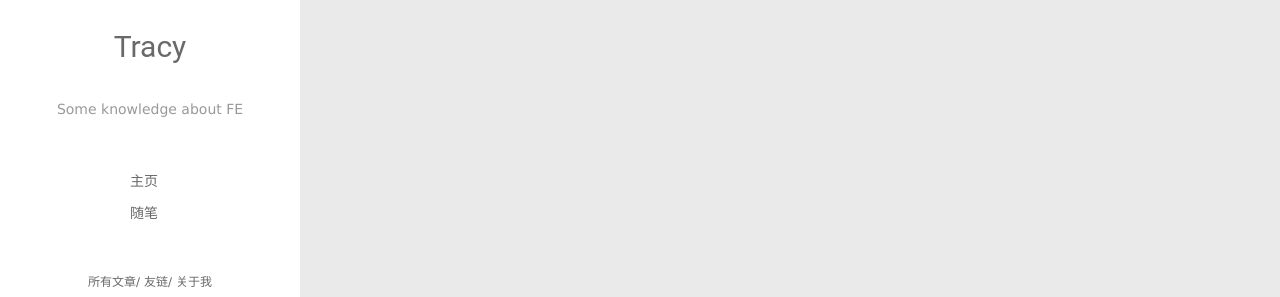
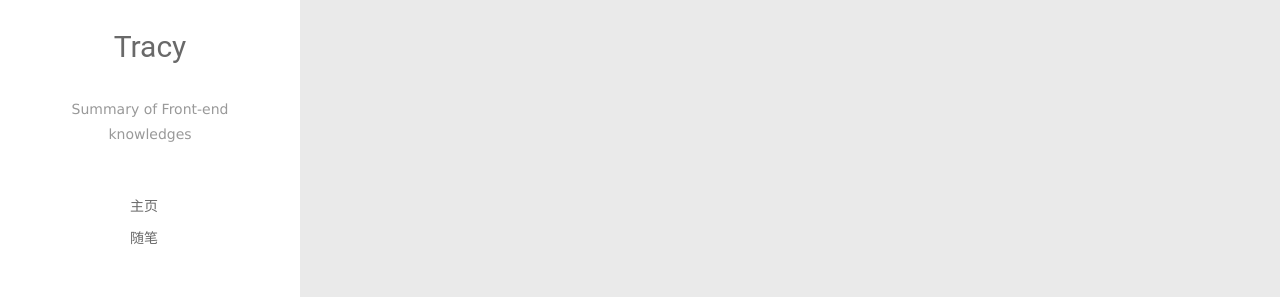
Before and after one commit to Tracy516/Tracy516.github.io, a plain HTML site: page archives/2017/11/index.html in a window 1280 px wide. Shown: the part 243-540 px from the top of the page. Drawn offline with Linux system fonts and the light colour scheme; no server answers.

Commit message:
Site updated: 2017-11-09 13:39:24

```diff
--- a/archives/2017/11/index.html
+++ b/archives/2017/11/index.html
@@ -8,16 +8,16 @@
   <link rel="dns-prefetch" href="http://tmac.com">
   <title>Archives: 2017/11 | Tracy&#39;s Blog</title>
   <meta name="viewport" content="width=device-width, initial-scale=1, maximum-scale=1">
-  <meta name="description" content="Some knowledge about FE">
+  <meta name="description" content="Summary of Front-end knowledges">
 <meta property="og:type" content="website">
 <meta property="og:title" content="Tracy&#39;s Blog">
 <meta property="og:url" content="http://tmac.com/archives/2017/11/index.html">
 <meta property="og:site_name" content="Tracy&#39;s Blog">
-<meta property="og:description" content="Some knowledge about FE">
+<meta property="og:description" content="Summary of Front-end knowledges">
 <meta property="og:locale" content="zh-CN">
 <meta name="twitter:card" content="summary">
 <meta name="twitter:title" content="Tracy&#39;s Blog">
-<meta name="twitter:description" content="Some knowledge about FE">
+<meta name="twitter:description" content="Summary of Front-end knowledges">
 
     <link rel="alternative" href="/atom.xml" title="Tracy&#39;s Blog" type="application/atom+xml">
 
@@ -52,7 +52,7 @@
 		  <h1 class="header-author"><a href="">Tracy</a></h1>
 		</hgroup>
 
-		<p class="header-subtitle">Some knowledge about FE</p>
+		<p class="header-subtitle">Summary of Front-end knowledges</p>
 
 
 		<nav class="header-menu">
@@ -112,7 +112,7 @@
 			  <h1 class="header-author js-header-author">Tracy</h1>
 			</hgroup>
 
-			<p class="header-subtitle"><i class="icon icon-quo-left"></i>Some knowledge about FE<i class="icon icon-quo-right"></i></p>
+			<p class="header-subtitle"><i class="icon icon-quo-left"></i>Summary of Front-end knowledges<i class="icon icon-quo-right"></i></p>
 
 
 
```
Also changed, not shown: 2017/11/09/The-fixed-bottom-input-on-IOS/index.html (+2 -2 lines), 2017/11/09/hello-world/index.html (+2 -2 lines), archives/2017/index.html (+5 -5 lines), archives/index.html (+5 -5 lines), index.html (+5 -5 lines).
